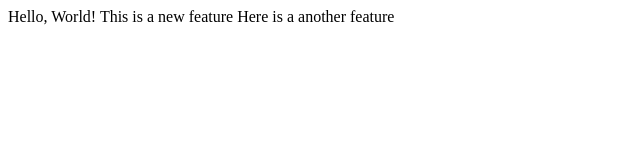
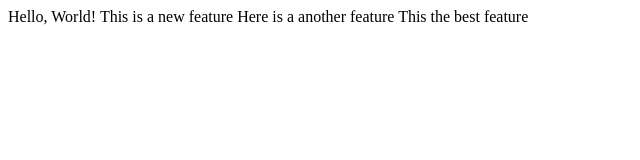
Before and after one commit to avishekdas2018/lecture1, a plain HTML site: page index.html in a window 1280 px wide. Shown: the whole page, without its empty margins (0-640 px from the left). Drawn offline with Linux system fonts and the light colour scheme.

Commit message:
Added best feature

```diff
--- a/index.html
+++ b/index.html
@@ -8,5 +8,6 @@
     Hello, World!
     This is a new feature
     Here is a another feature
+    This the best feature
   </body>
 </html>
```
